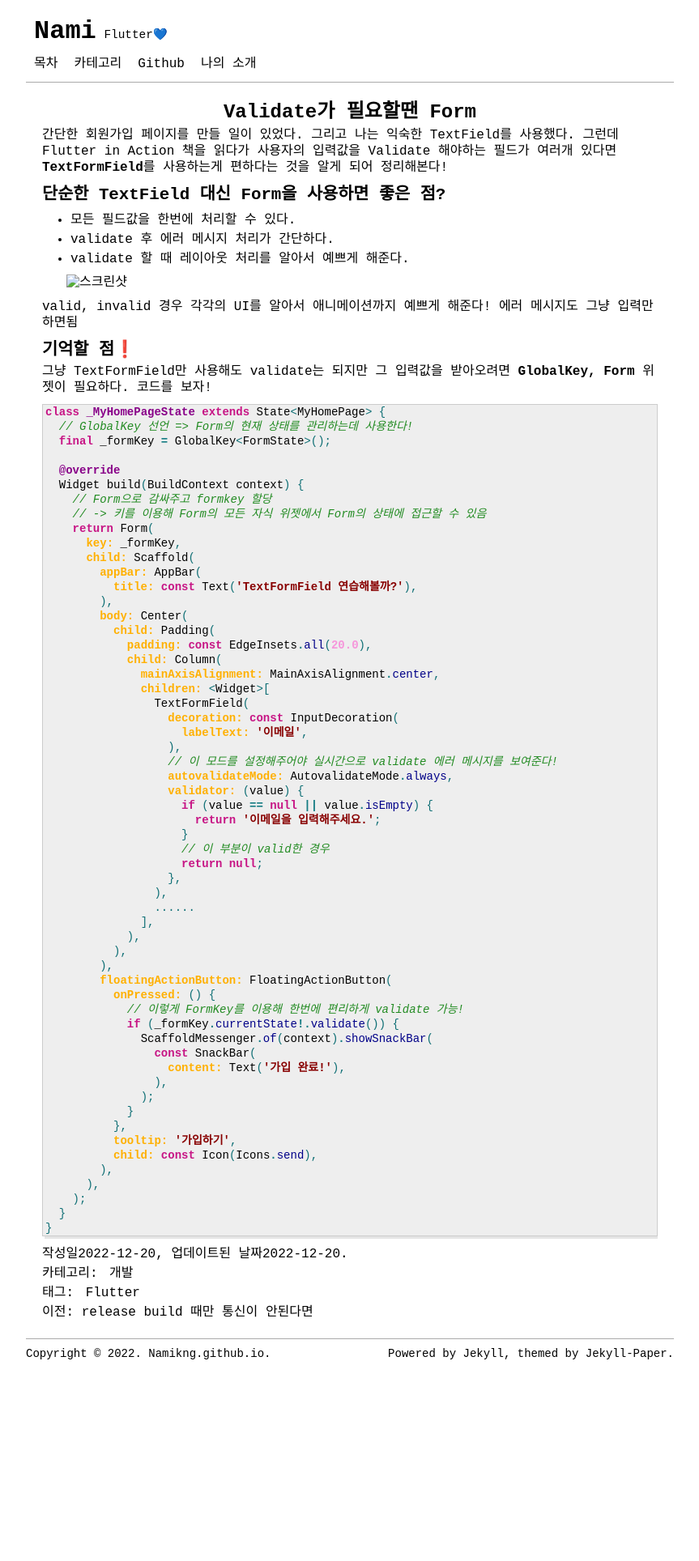
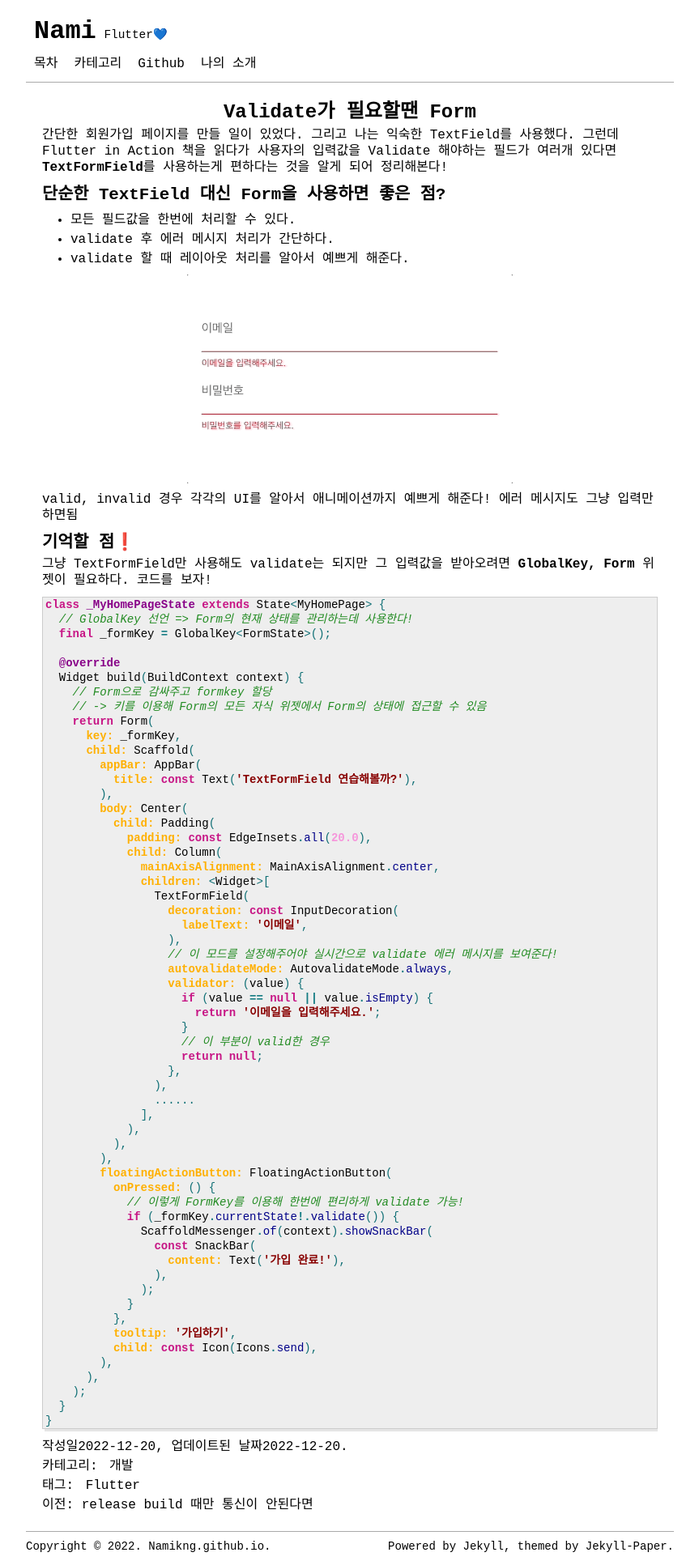
Before and after one commit to Namikng/Namikng.github.io, a Jekyll site: the page built from _posts/2022-12-20-Validate가-필요할땐-TextFormField.md, in a window 1280 px wide. Shown: the whole page at 81% size, without its empty margins (208-1071 px from the left). Built offline with Jekyll 4.4.1, drawn with Linux system fonts in a browser that asks for light colours; before the commit the page ends 1690 px from its top, so only the background shows below that.

Commit message:
git 파일 경로 변경

```diff
--- a/_posts/2022-12-20-Validate가-필요할땐-TextFormField.md
+++ b/_posts/2022-12-20-Validate가-필요할땐-TextFormField.md
@@ -16,7 +16,7 @@ tags: [Flutter]
 - validate 후 에러 메시지 처리가 간단하다.
 - validate 할 때 레이아웃 처리를 알아서 예쁘게 해준다.
 
-![스크린샷](../../assets/images/textFormField.gif)
+![스크린샷](../../../assets/images/textFormField.gif)
 
 valid, invalid 경우 각각의 UI를 알아서 애니메이션까지 예쁘게 해준다!
 에러 메시지도 그냥 입력만 하면됨
```
